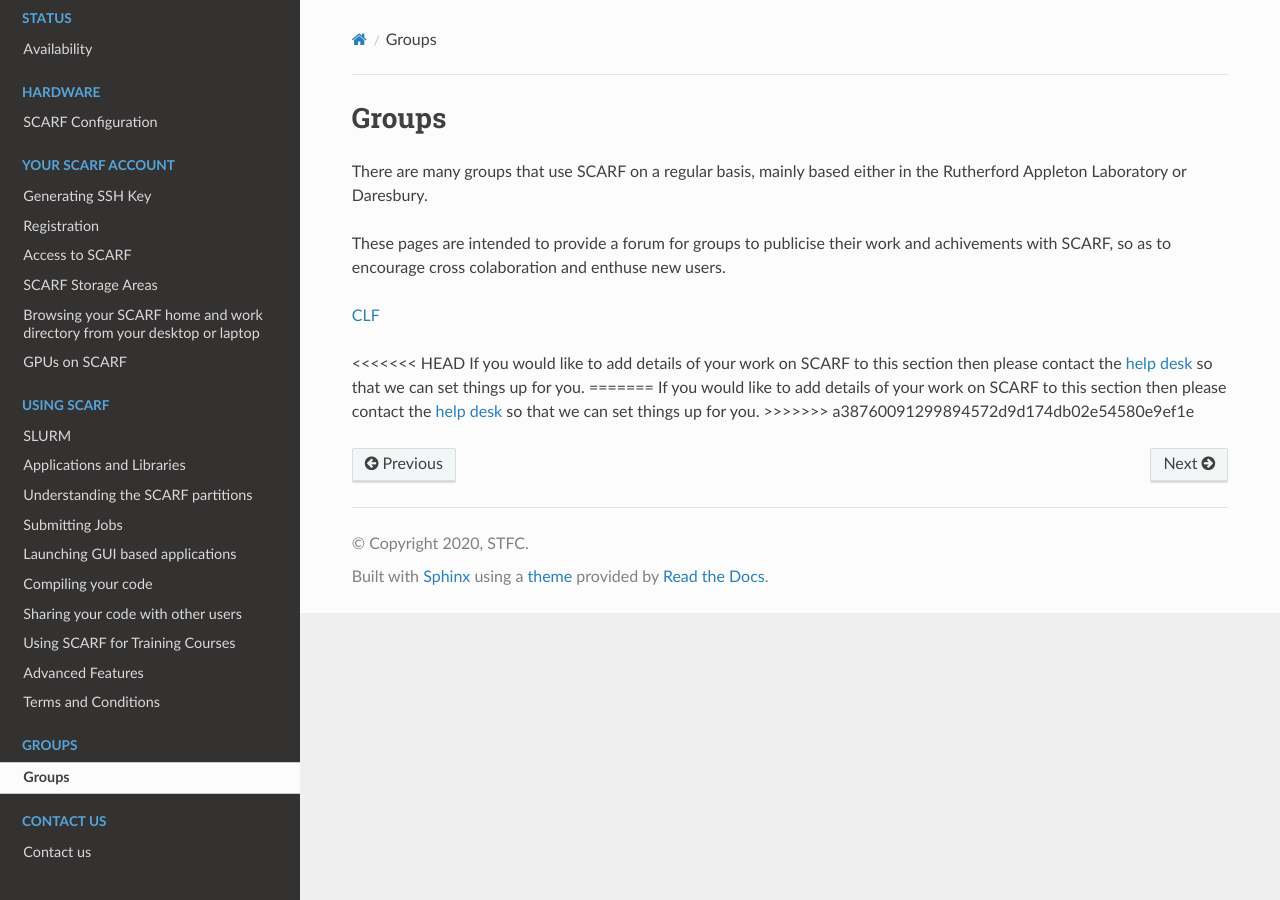
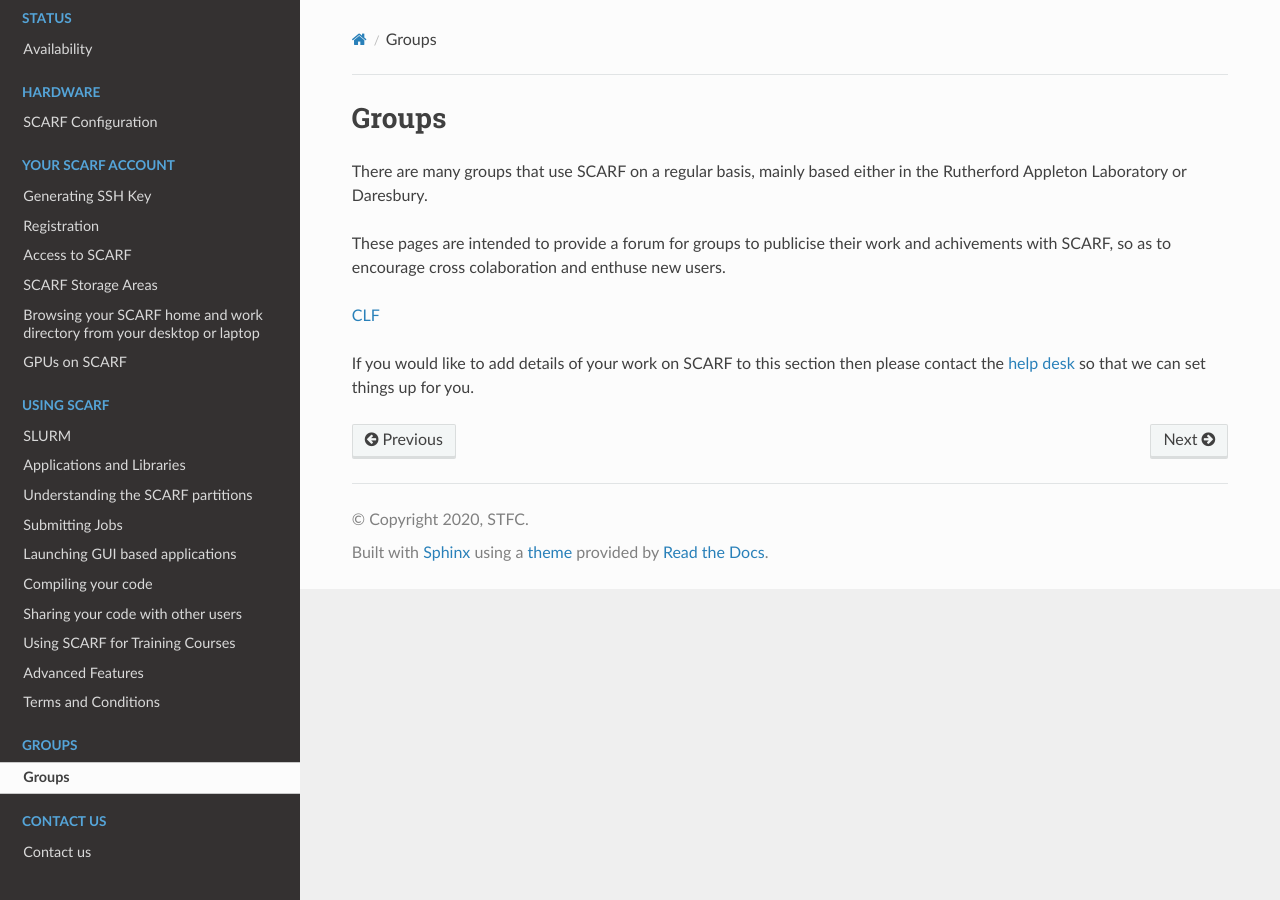
Before and after one commit to g4wwh/scarf, a Sphinx documentation site: the page built from source/scarf_groups.rst, in a window 1280 px wide. Built offline with Sphinx 7.4.7 and the Read the Docs theme 2.0.0, drawn with Linux system fonts in a browser that asks for light colours.

Commit message:
Update scarf_groups.rst

```diff
--- a/source/scarf_groups.rst
+++ b/source/scarf_groups.rst
@@ -8,8 +8,4 @@ These pages are intended to provide a forum for groups to publicise their work a
 
 `CLF <https://www.clf.stfc.ac.uk/Pages/Plasma-Physics-Group.aspx>`_
 
-<<<<<<< HEAD
 If you would like to add details of your work on SCARF to this section then please contact the `help desk <scarf_contact.html>`_ so that we can set things up for you.
-=======
-If you would like to add details of your work on SCARF to this section then please contact the `help desk <scarf_contact>`_ so that we can set things up for you.
->>>>>>> a38760091299894572d9d174db02e54580e9ef1e
```
